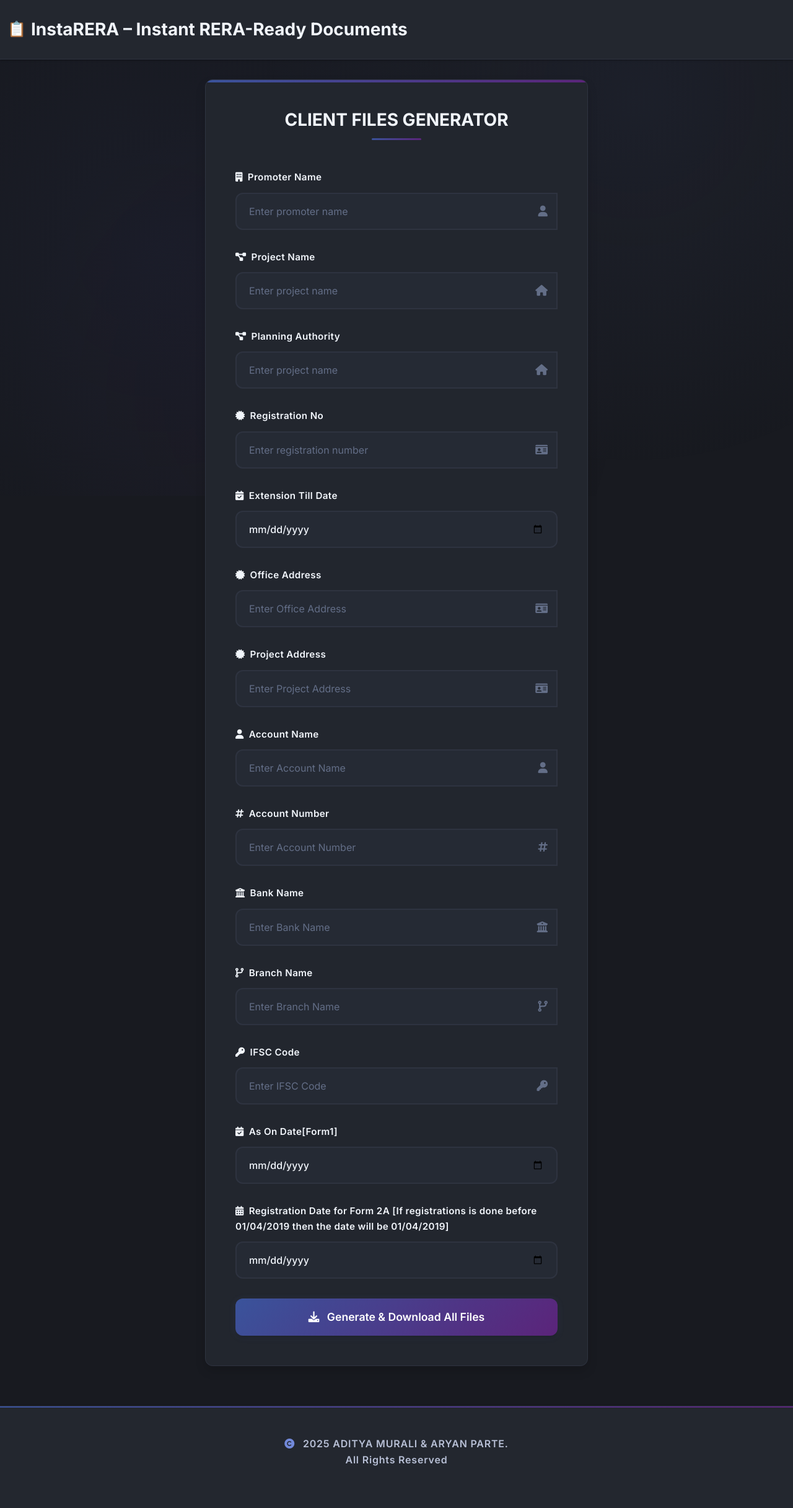
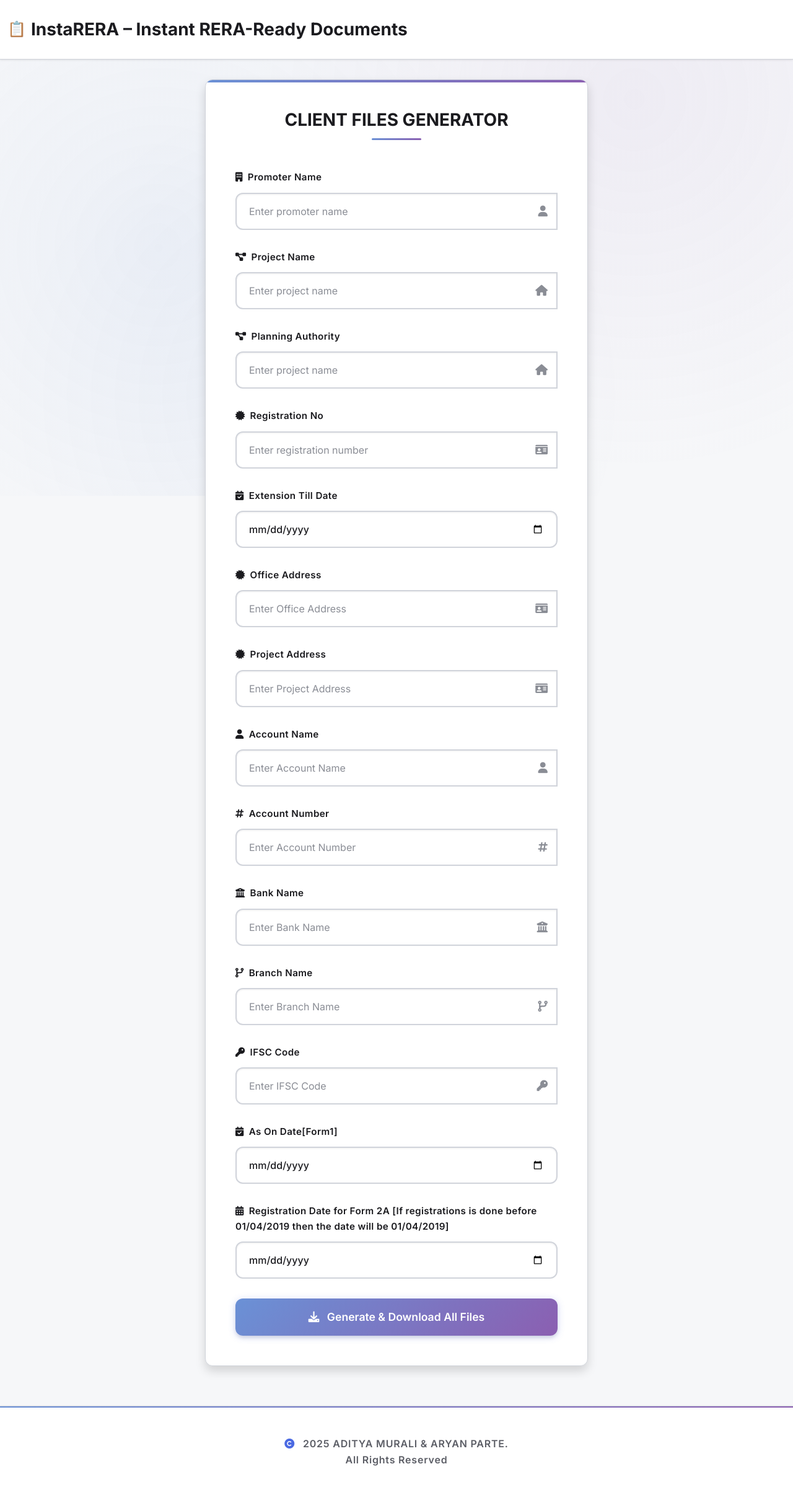
Before and after one commit to aryanparte03/AutoGeneratedDocs, a Flask app: page / in a window 1280 px wide. Shown: the whole page at 62% size. Run offline with Flask 3, Linux system fonts and the light colour scheme.

Commit message:
Update complaint_form.css

```diff
--- a/static/css/complaint_form.css
+++ b/static/css/complaint_form.css
@@ -1,30 +1,31 @@
-/* Enhanced Dark Theme - Full Styles */
+/* Enhanced Light Theme - Full Styles */
 
+/* Use a clean and modern sans-serif font, same as before */
 @import url('https://fonts.googleapis.com/css2?family=Inter:wght@300;400;500;600;700&display=swap');
 
 :root {
-  --bg-primary: #23272f;
-  --bg-secondary: #181a20;
-  --bg-gradient: linear-gradient(135deg, #3a539b 0%, #5b247a 100%);
-  --bg-card: rgba(35, 39, 47, 0.98);
+  --bg-primary: #ffffff; /* Main light navbar/footer background */
+  --bg-secondary: #f6f7f9; /* Page background */
+  --bg-gradient: linear-gradient(135deg, #6a91d6 0%, #8b5fb1 100%);
+  --bg-card: #ffffff; /* Card background */
 
-  --text-primary: #f1f5fb;
-  --text-secondary: #b7bfd5;
-  --text-muted: #636e87;
+  --text-primary: #1b1b1f; /* Main dark text */
+  --text-secondary: #5c5e66; /* Secondary text */
+  --text-muted: #8a8d95; /* Muted placeholders, labels */
 
-  --border-color: #2e3340;
-  --border-focus: #7289da;
+  --border-color: #d1d4db; /* light border */
+  --border-focus: #4a69e2; /* blue accent on focus */
 
-  --accent-color: #7289da;
-  --accent-hover: #5865f2;
+  --accent-color: #4a69e2; /* primary accent blue */
+  --accent-hover: #5a7de0; /* accent hover */
 
-  --success-color: #43b581;
-  --success-hover: #2ecc71;
+  --success-color: #27ae60; /* green success */
+  --success-hover: #219653;
 
-  --shadow-sm: 0 1px 3px 0 rgba(0, 0, 0, 0.37);
-  --shadow-md: 0 4px 6px -1px rgba(0, 0, 0, 0.27);
-  --shadow-lg: 0 10px 15px -3px rgba(0, 0, 0, 0.27);
-  --shadow-xl: 0 20px 25px -5px rgba(0, 0, 0, 0.27);
+  --shadow-sm: 0 1px 3px 0 rgba(0, 0, 0, 0.1);
+  --shadow-md: 0 4px 6px -1px rgba(0, 0, 0, 0.1);
+  --shadow-lg: 0 10px 15px -3px rgba(0, 0, 0, 0.1);
+  --shadow-xl: 0 20px 25px -5px rgba(0, 0, 0, 0.1);
 
   --radius: 12px;
   --transition: all 0.3s cubic-bezier(0.4, 0, 0.2, 1);
@@ -51,9 +52,9 @@
   top: 0; left: 0;
   width: 100%; height: 100%;
   background:
-    radial-gradient(circle at 20% 50%, rgba(88, 101, 242, 0.04) 0%, transparent 50%),
-    radial-gradient(circle at 80% 20%, rgba(114, 137, 218, 0.055) 0%, transparent 50%),
-    radial-gradient(circle at 40% 80%, rgba(91, 36, 122, 0.045) 0%, transparent 50%);
+    radial-gradient(circle at 20% 50%, rgba(106, 145, 214, 0.07) 0%, transparent 50%),
+    radial-gradient(circle at 80% 20%, rgba(139, 95, 177, 0.07) 0%, transparent 50%),
+    radial-gradient(circle at 40% 80%, rgba(106, 145, 214, 0.05) 0%, transparent 50%);
   z-index: -1;
 }
 
@@ -64,7 +65,7 @@
   border-bottom: 1px solid var(--border-color);
   box-shadow: var(--shadow-sm);
   padding: 1.25rem 0;
-  backdrop-filter: blur(10px);
+  backdrop-filter: none;
   position: sticky;
   top: 0;
   z-index: 100;
@@ -168,7 +169,7 @@
 /* Form Controls */
 
 .form-control {
-  background: rgba(38, 42, 53, 0.93);
+  background: #fff;
   border: 2px solid var(--border-color);
   border-radius: var(--radius);
   color: var(--text-primary);
@@ -177,13 +178,14 @@
   transition: var(--transition);
   width: 100%;
   font-weight: 500;
+  box-shadow: inset 0 1px 3px rgba(0,0,0,0.07);
 }
 
 .form-control:focus {
   outline: none;
   border-color: var(--border-focus);
-  box-shadow: 0 0 0 4px rgba(114, 137, 218, 0.08);
-  background: rgba(38, 42, 53, 1);
+  box-shadow: 0 0 0 4px rgba(74, 105, 226, 0.15);
+  background: #fff;
   transform: translateY(-2px);
 }
 
@@ -227,7 +229,7 @@
   width: 100%;
   position: relative;
   overflow: hidden;
-  box-shadow: var(--shadow-md), 0 2px 12px 0 rgba(114, 137, 218, 0.13);
+  box-shadow: var(--shadow-md), 0 2px 12px 0 rgba(74, 105, 226, 0.25);
 }
 
 .btn-generate::before {
@@ -235,7 +237,7 @@
   position: absolute;
   top: 0; left: -100%;
   width: 100%; height: 100%;
-  background: linear-gradient(90deg, transparent, rgba(255, 255, 255, 0.2), transparent);
+  background: linear-gradient(90deg, transparent, rgba(255, 255, 255, 0.3), transparent);
   transition: left 0.5s;
 }
 
@@ -244,7 +246,7 @@
 }
 
 .btn-generate:hover {
-  background: linear-gradient(135deg, #5865f2 0%, #5b247a 100%);
+  background: linear-gradient(135deg, #5a7de0 0%, #8b5fb1 100%);
   transform: translateY(-2px) scale(1.03);
   box-shadow: var(--shadow-lg);
 }
```
